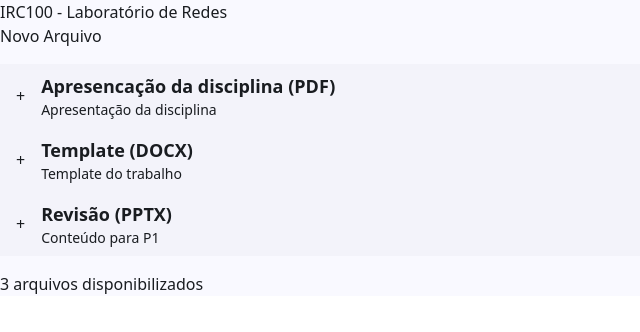
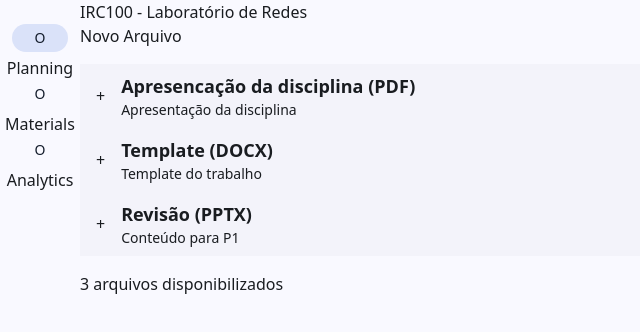
Before and after one commit to gabrielwbenatti/siga-fatec, a React (Vite) app in the folder frontend/: page /home/planning in a window 1280 px wide. Shown: the top 332 px of the page, without its empty margins (0-640 px from the left). Built offline with nearby package versions, Linux system fonts and the light colour scheme.

Commit message:
adicioinado componente de menu lateral

```diff
--- a/frontend/src/pages/Home/Materials/index.tsx
+++ b/frontend/src/pages/Home/Materials/index.tsx
@@ -12,6 +12,7 @@ function MaterialsPage() {
 
   return (
     <>
+      <div className="basis-full">
         <div className="space-y-4">
           <div>
             <h1>IRC100 - Laboratório de Redes</h1>
@@ -32,6 +33,7 @@ function MaterialsPage() {
 
           <div>3 arquivos disponibilizados</div>
         </div>
+      </div>
     </>
   );
 }
--- /dev/null
+++ b/frontend/src/pages/Home/components/SideMenu.tsx
@@ -0,0 +1,43 @@
+interface SigaSideMenuItemProps {
+  selected: boolean;
+  title: string;
+}
+
+interface SigaSideMenuProps {
+  currentIndex: number;
+  items: SigaSideMenuItemProps[];
+  onDestinationSelected?: Function;
+}
+
+function SigaSideMenuItem(item: SigaSideMenuItemProps) {
+  return (
+    <>
+      <div className="h-14 w-20 text-center flex flex-col items-center justify-center gap-1 cursor-pointer">
+        <span
+          className={`w-14 h-8 rounded-2xl px-3 text-light-onSecondaryContainer text-sm font-medium ${
+            item.selected ? "bg-light-secondaryContainer" : "bg-transparent"
+          } hover:bg-light-onSurface/5 flex items-center justify-center font-extrabold`}
+        >
+          O
+        </span>
+        <div>{item.title}</div>
+      </div>
+    </>
+  );
+}
+
+function SigaSideMenu({ ...props }: SigaSideMenuProps) {
+  return (
+    <>
+      <nav className="flex flex-col bg-light-surface pt-6">
+        {props.items.map((e) => (
+          <SigaSideMenuItem selected={e.selected} title={e.title} />
+        ))}
+      </nav>
+    </>
+  );
+}
+
+export { SigaSideMenu };
+
+export type { SigaSideMenuItemProps as SigaSideMenuItem };
--- a/frontend/src/pages/Home/index.tsx
+++ b/frontend/src/pages/Home/index.tsx
@@ -1,10 +1,23 @@
+import { useState } from "react";
+import { SigaSideMenu, SigaSideMenuItem } from "./components/SideMenu";
 import MaterialsPage from "./Materials";
 import PlanningPage from "./Planning";
 
 function HomePage() {
+  const [currentIndex, setCurrentIndex] = useState(0);
+  const items: SigaSideMenuItem[] = [
+    { title: "Planning", selected: true },
+    { title: "Materials", selected: false },
+    { title: "Analytics", selected: false },
+  ];
+
   return (
     <>
-      <MaterialsPage />
+      <div className="flex h-screen">
+        <SigaSideMenu items={items} currentIndex={currentIndex} />
+
+        <MaterialsPage />
+      </div>
     </>
   );
 }
```
Also changed, not shown: frontend/src/components/common/ListItem.tsx (+0 -15 lines). Lines whose indentation alone changed are shown as unchanged.
